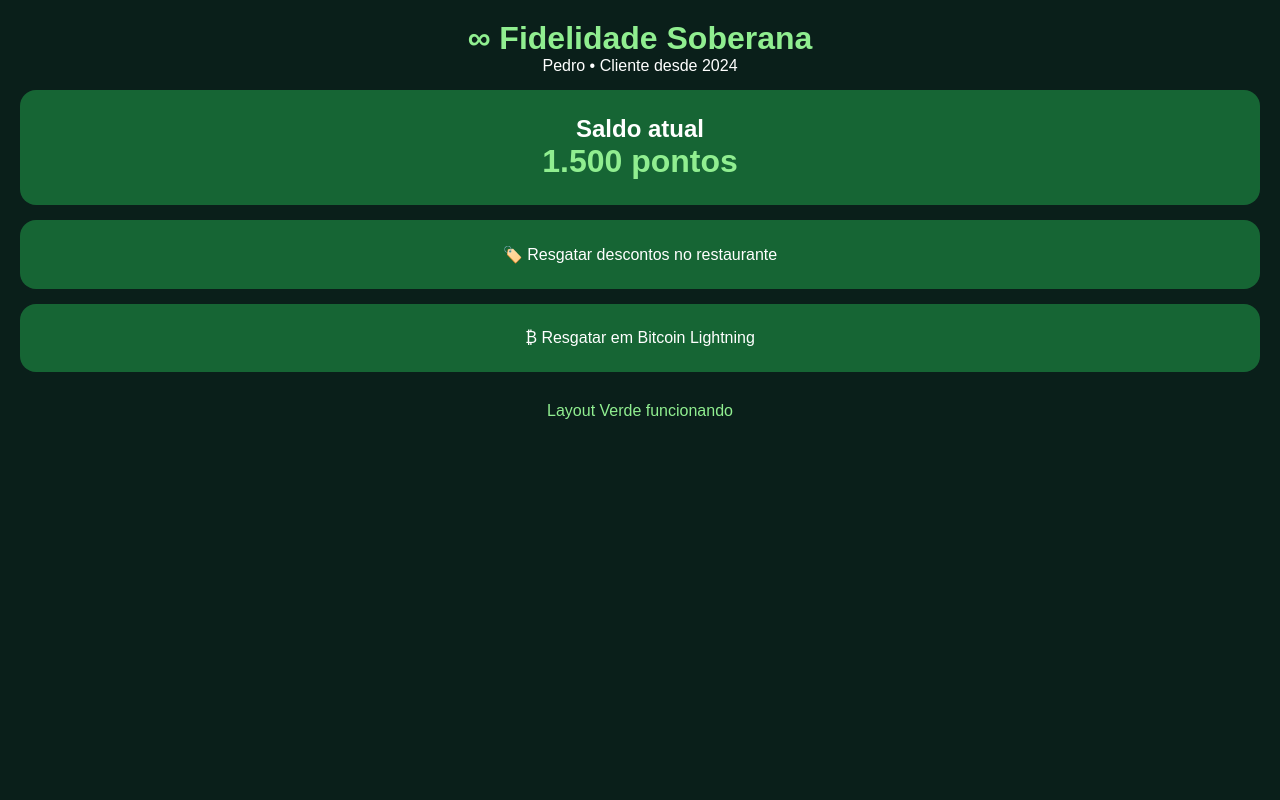
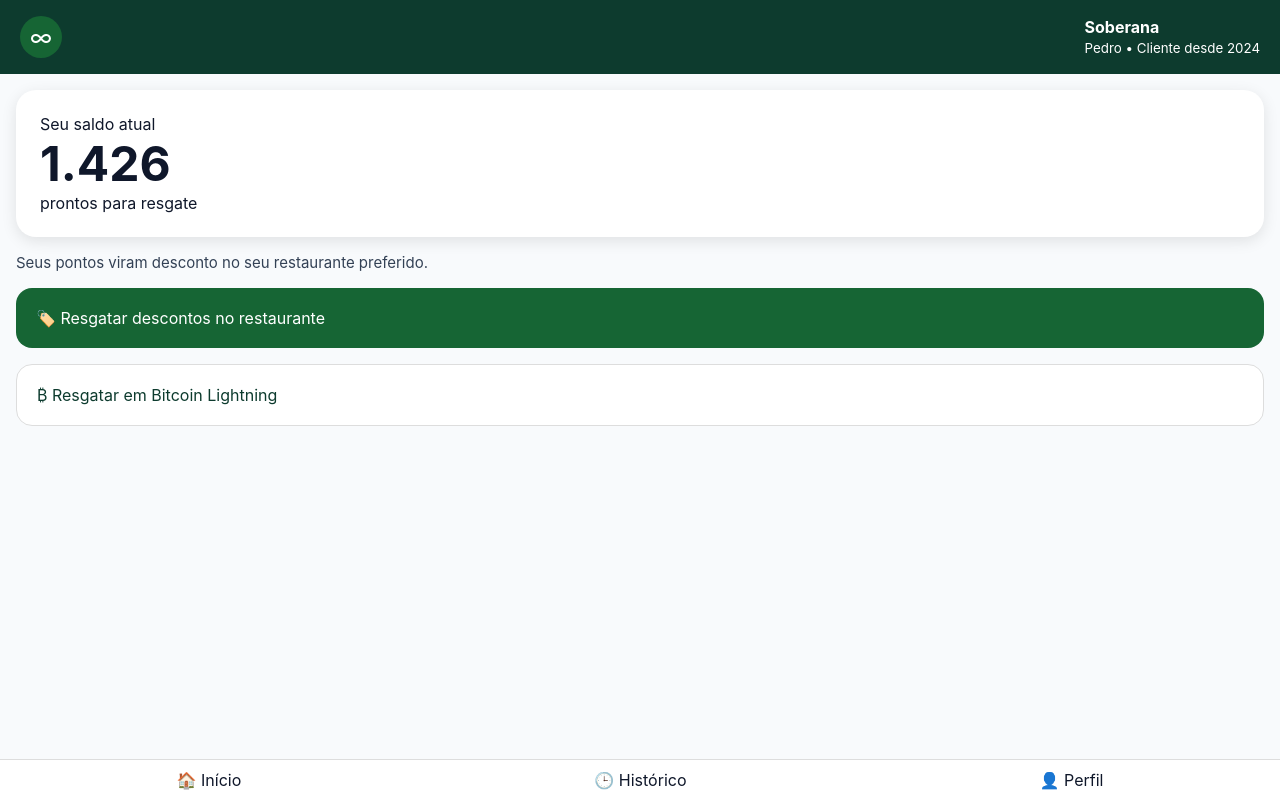
Before and after one commit to PFREE21/Soberano, a plain HTML site: page index.html in a window 1280 px wide. Drawn offline with Linux system fonts and the light colour scheme.

Commit message:
Update index.html

```diff
--- a/index.html
+++ b/index.html
@@ -6,28 +6,46 @@
     <title>Fidelidade Soberana</title>
     <style>
         * { margin: 0; padding: 0; box-sizing: border-box; }
-        body { font-family: Arial, sans-serif; background: #0a1f1a; color: white; padding: 20px; text-align: center; }
-        .card { background: #166534; padding: 25px; border-radius: 16px; margin: 15px 0; }
-        h1 { color: #90ee90; }
+        body { font-family: -apple-system, sans-serif; background: #f8fafc; color: #0f172a; min-height: 100vh; padding-bottom: 70px; }
+        .header { background: #0d3b2e; color: white; padding: 16px 20px; display: flex; align-items: center; justify-content: space-between; }
+        .logo { width: 42px; height: 42px; background: #166534; border-radius: 50%; display: flex; align-items: center; justify-content: center; font-size: 24px; }
+        .balance-card { background: white; border-radius: 20px; padding: 24px; margin: 16px; box-shadow: 0 4px 15px rgba(0,0,0,0.1); }
+        .points { font-size: 48px; font-weight: bold; color: #0f172a; }
+        .card { background: #166534; color: white; padding: 20px; border-radius: 16px; margin: 16px; }
+        .bottom-nav { position: fixed; bottom: 0; left: 0; right: 0; background: white; border-top: 1px solid #ddd; display: flex; justify-content: space-around; padding: 10px 0; }
     </style>
 </head>
 <body>
-    <h1>∞ Fidelidade Soberana</h1>
-    <p>Pedro • Cliente desde 2024</p>
-
-    <div class="card">
-        <h2>Saldo atual</h2>
-        <h1>1.500 pontos</h1>
+    <div class="header">
+        <div class="logo">∞</div>
+        <div>
+            <strong>Soberana</strong><br>
+            <small>Pedro • Cliente desde 2024</small>
+        </div>
     </div>
 
-    <div class="card">
+    <div class="balance-card">
+        <div>Seu saldo atual</div>
+        <div class="points">1.426</div>
+        <div>prontos para resgate</div>
+    </div>
+
+    <div style="padding:0 16px; font-size:15px; color:#334155;">
+        Seus pontos viram desconto no seu restaurante preferido.
+    </div>
+
+    <div class="card" onclick="alert('Desconto ativado!')">
         🏷️ Resgatar descontos no restaurante
     </div>
 
-    <div class="card">
+    <div class="card" style="background:white; color:#0d3b2e; border:1px solid #ddd;" onclick="alert('Resgate Lightning em breve')">
         ₿ Resgatar em Bitcoin Lightning
     </div>
 
-    <p style="color:#90ee90; margin-top:30px;">Layout Verde funcionando</p>
+    <div class="bottom-nav">
+        <div>🏠 Início</div>
+        <div>🕒 Histórico</div>
+        <div>👤 Perfil</div>
+    </div>
 </body>
 </html>
```
